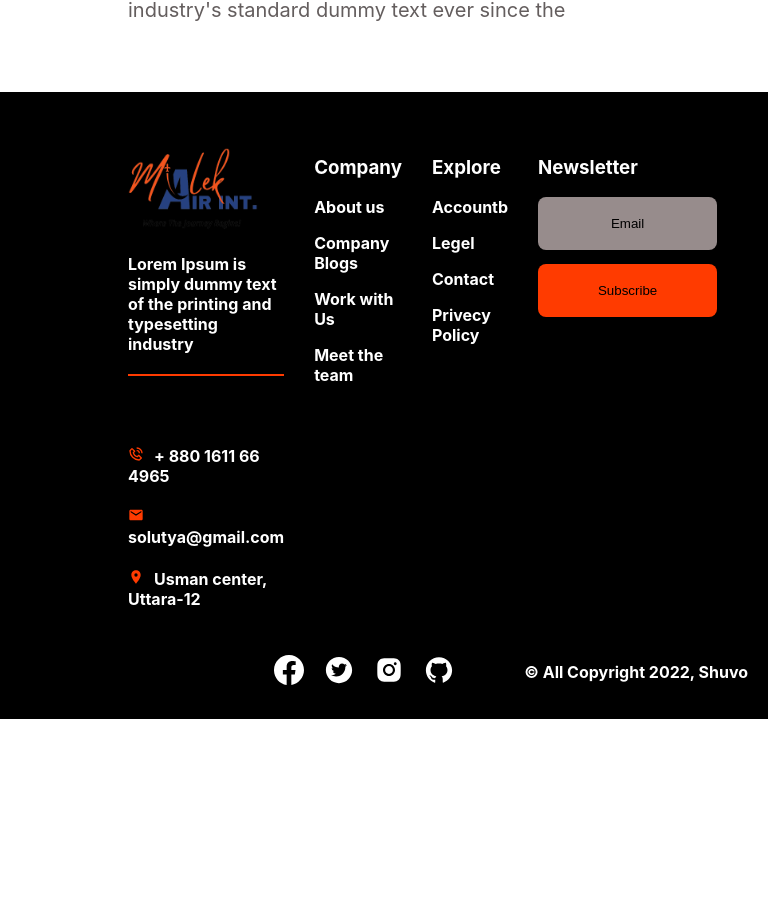
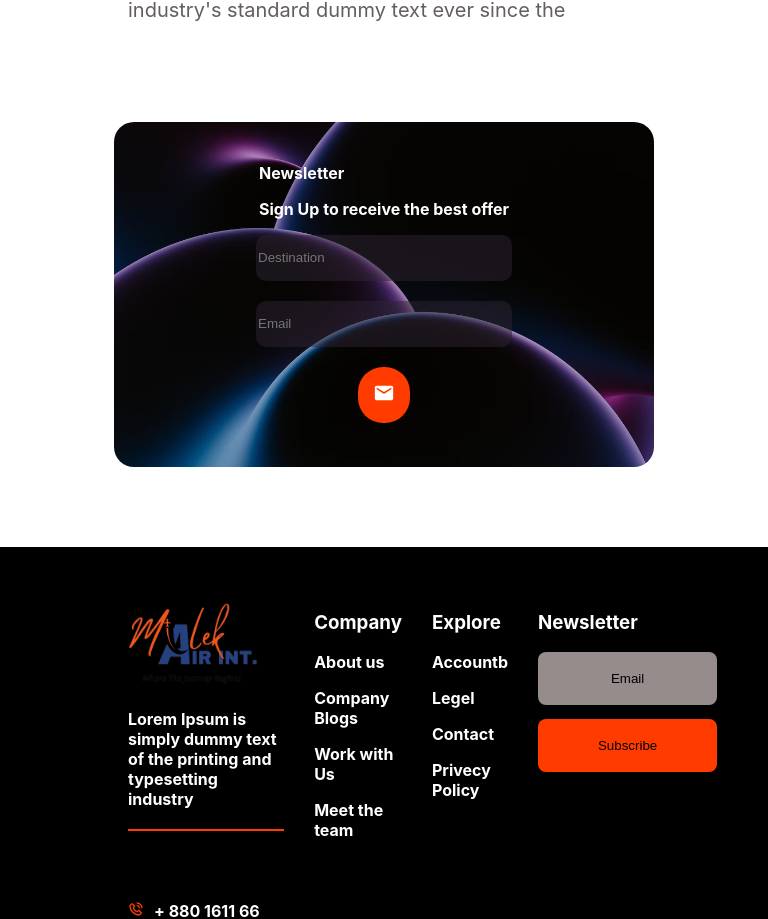
Before and after one commit to Shuvoghosh7/tour_planner, a React (Create React App) app: page / in a window 768 px wide. Shown: the part 6988-7907 px from the top of the page. Before the commit the page ends 7707 px from the top, so only its background shows below. Built offline with nearby package versions, Linux system fonts and the light colour scheme.

Commit message:
complete Newsletter section

```diff
--- a/src/pages/Home/Home/Home.js
+++ b/src/pages/Home/Home/Home.js
@@ -6,6 +6,7 @@ import Banner from '../Banner/Banner';
 import Brand from '../Brand/Brand';
 import Facility from '../Facility/Facility';
 import InterestingStories from '../InterestingStories/InterestingStories';
+import Newsletter from '../Newsletter/Newsletter';
 import TopDestinations from '../TopDestinations/TopDestinations';
 
 const Home = () => {
@@ -19,6 +20,7 @@ const Home = () => {
             <Brand/>
             <Review/>
             <Blogs/>
+            <Newsletter/>
 
         </div>
     );
--- /dev/null
+++ b/src/pages/Home/Newsletter/Newsletter.css
@@ -0,0 +1,90 @@
+.New_sletter {
+    background-image: url(../../../images/Newsletter/Newsletter.png);
+    min-height: 250px;
+    width: 1140px;
+    /* background-attachment: fixed; */
+    background-position: center;
+    background-repeat: no-repeat;
+    background-size: cover;
+    border-radius: 20px;
+    margin: 80px auto 80px;
+}
+
+.New_sletter_input {
+    color: white;
+    display: flex;
+    justify-content: space-around;
+    align-items: center;
+    position: relative;
+    top: 75px;
+}
+
+.text-input {
+    width: 252px;
+    height: 44px;
+    background: rgba(46, 36, 51, 0.5);
+    border-radius: 10px;
+    border: none;
+}
+
+.email-input {
+    width: 252px;
+    height: 44px;
+    background: rgba(46, 36, 51, 0.5);
+    border-radius: 10px;
+    border: none;
+}
+
+@media screen and (max-width: 640px) {
+    .New_sletter {
+        min-height: 340px;
+        width: 340px;
+    }
+    .New_sletter_input {
+        color: white;
+        display: flex;
+        flex-direction: column;
+        position: relative;
+        top: 25px;
+    }
+    .text-input {
+        margin-bottom: 20px;
+    }
+    .email-input {
+        margin-bottom: 20px;
+    }
+}
+.email-icon{
+    background-color: #FF3B00;
+    padding: 15px;
+    border-radius: 25px;
+}
+.emailIcon{
+    font-size: 22px;
+}
+
+@media screen and (min-width:768px) and (max-width:1023px) {
+    .New_sletter {
+        min-height: 345px;
+        width: 540px;
+    }
+    .New_sletter_input {
+        color: white;
+        display: flex;
+        flex-direction: column;
+        position: relative;
+        top: 25px;
+    }
+    .text-input {
+        width: 252px;
+        height: 44px;
+        margin-bottom: 20px;
+    }
+
+    .email-input {
+        width: 252px;
+        height: 44px;
+        margin-bottom: 20px;
+    }
+
+}
--- /dev/null
+++ b/src/pages/Home/Newsletter/Newsletter.js
@@ -0,0 +1,26 @@
+import React from 'react';
+import './Newsletter.css'
+import { MdEmail } from 'react-icons/md';
+const Newsletter = () => {
+    return (
+        <div className='New_sletter'>
+            <div className='New_sletter_input'>
+                <div>
+                    <p>Newsletter</p>
+                    <p>Sign Up to receive the best offer</p>
+                </div>
+                <div>
+                    <input type="text" name="" id="" placeholder='Destination' className='text-input'/>
+                </div>
+                <div>
+                    <input type="email" name="" id="" placeholder='Email' className='email-input' />
+                </div>
+                <div className='email-icon'><MdEmail className='emailIcon'/></div>
+
+            </div>
+
+        </div>
+    );
+};
+
+export default Newsletter;
```
Also changed, not shown: src/images/Newsletter/Newsletter.png (added).
